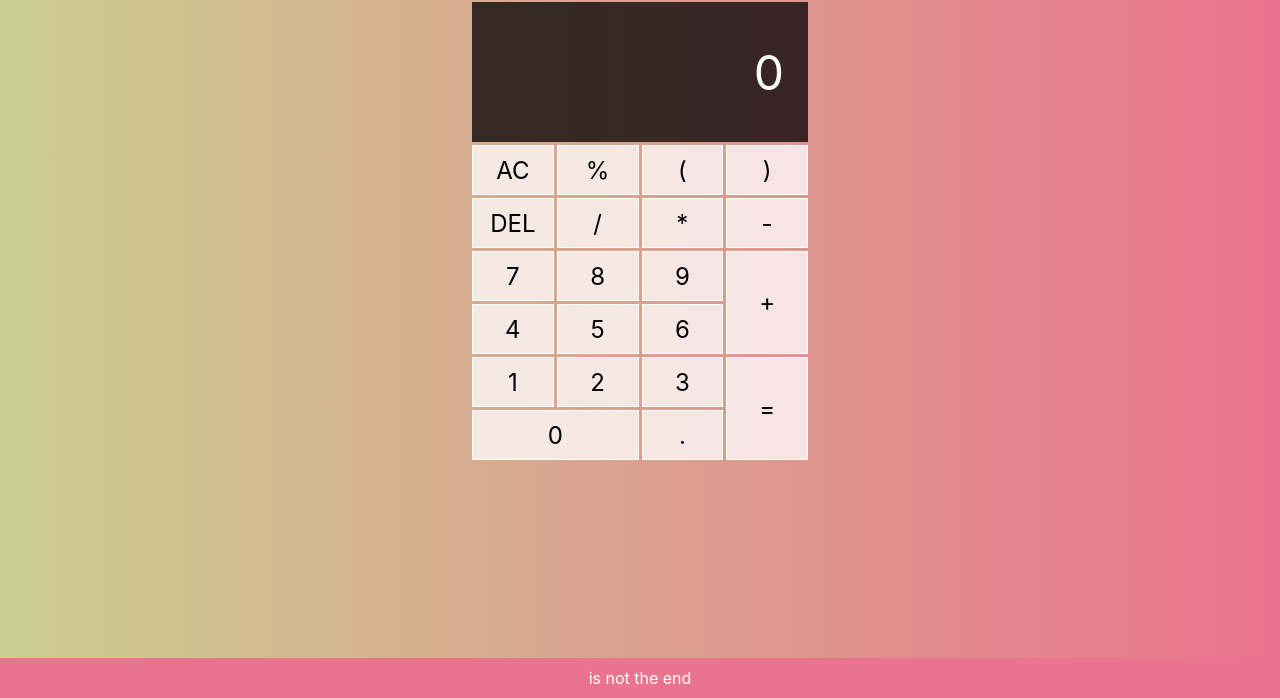
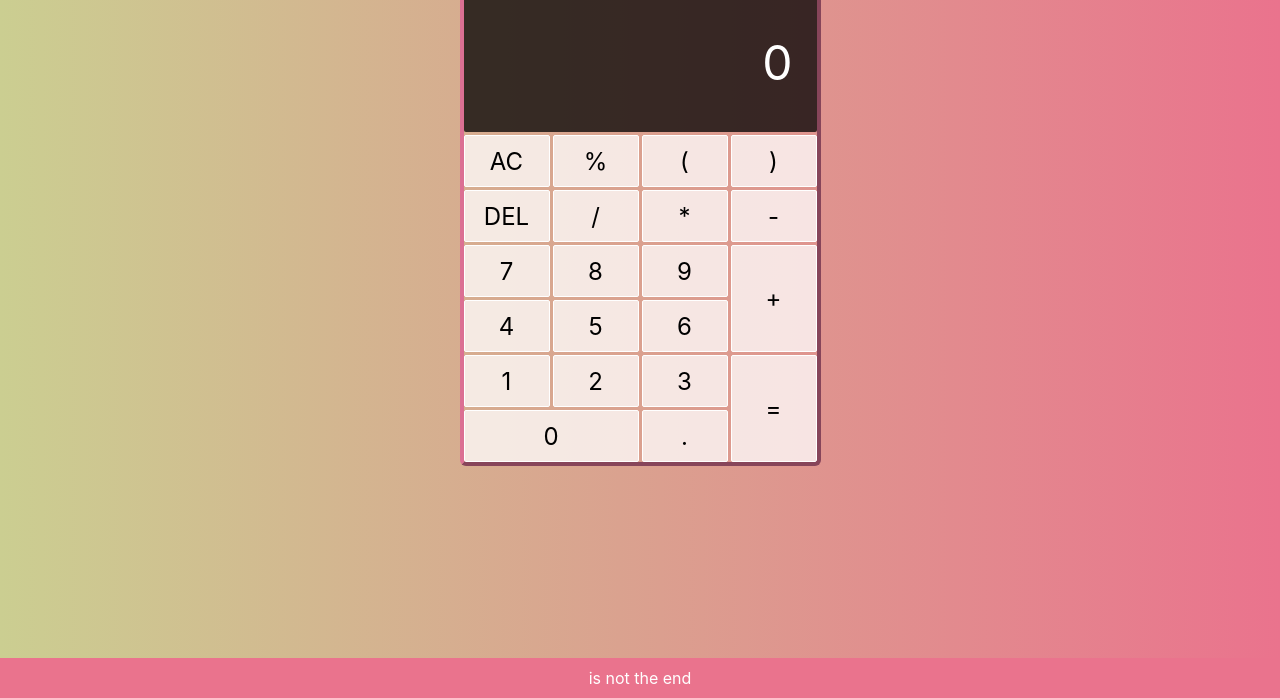
Before and after one commit to ExtF8/calculator_forafriend, a plain HTML site: page index.html in a window 1280 px wide. Shown: the part 102-800 px from the top of the page. Drawn offline with Linux system fonts and the light colour scheme.

Commit message:
Bug fix Grid and Flex positions and sizes

```diff
--- a/style.css
+++ b/style.css
@@ -5,13 +5,21 @@
 }
 
 #page-container {
+    /* display: flex; */
     position: relative;
     min-height: 100vh;
 }
 
 #content-wrap {
+    display: flex;
+    flex-direction: column;
+    justify-content: space-around;
+    align-items: center;
+    /* gap: 10vh; */
     padding-bottom: 2.5rem;
+    /* outline: 1px solid #CBCE91FF; */
 }
+
 
 
 #footer {
@@ -45,16 +53,18 @@ body {
     background: linear-gradient(to right, #CBCE91FF, #EA738DFF);
 }
 .calculator {
-    display: flex;
+    /* display: flex;
     justify-content: center;
     align-items: center;
-
-    /* outline: 2px red solid; */
-
+    flex-grow: 0; */
+    outline: 4px palevioletred solid;
+    outline-style: outset;
+    /* display: grid; */
     margin: 0;
-    padding: 10px 0;
-    /* height: 150px;
-    width: 250px; */
+    padding: 0;
+/* height: 430px;
+    width: 352px; */
+    border-radius: 2px;
 }
 
 .calculator-grid {
@@ -62,12 +72,13 @@ body {
     justify-content: center;
     align-content: center;
     gap: 3px;
-    max-height: 100%;
-    width: 42vh;
+    /* max-height: 100%; */
+    /* width: 42vh; */
     /* max-width: 42vh; */
-    grid-template-columns: repeat(4, 1fr);
-    grid-template-rows: minmax(50px, auto) repeat(6, 50px);
+    grid-template-columns: repeat(4, 86px);
+    grid-template-rows: minmax(52px, auto) repeat(6, 52px);
     margin: 0;
+    /* border: 2px solid #CBCE91FF; */
 }
 
 
@@ -76,10 +87,12 @@ body {
     cursor: pointer;
     font-size: 1.5rem;
     border: 1px solid #FFFFFF;
-    outline: none;
+    /* outline:  ;
+    outline-style: inset; */
+    border-radius: 2px;
     background-color: rgba(255, 255, 255, 0.75);
     padding: 0;
-    min-height: 50px;
+    /* min-height: 50px; */
     margin: 0;
     /* border-radius: 6rem; */
 }
@@ -107,10 +120,10 @@ body {
     padding: 1.5rem;
     word-wrap: break-word;
     word-break: break-all;
-    min-height: 140px;
-    /* height: 140px; */
+    /* min-height: 140px; */
+    height: 140px;
     /* min-height: 8rem; */
-    /* border-radius: 6em; */
+    border-radius: 2px;
 }
 
 
@@ -126,7 +139,8 @@ body {
 }
 
 
-
+/* Need to fix position
+has to be under outline */
 .tooltip {
     position: relative;
 }
@@ -142,7 +156,7 @@ body {
     background: radial-gradient(green, yellow);
     color: #FFF;
     padding: 5px;
-    border-radius: 5px;
+    border-radius: 2px;
     opacity:0;
     transition:0.3s;
     overflow:hidden;
```
